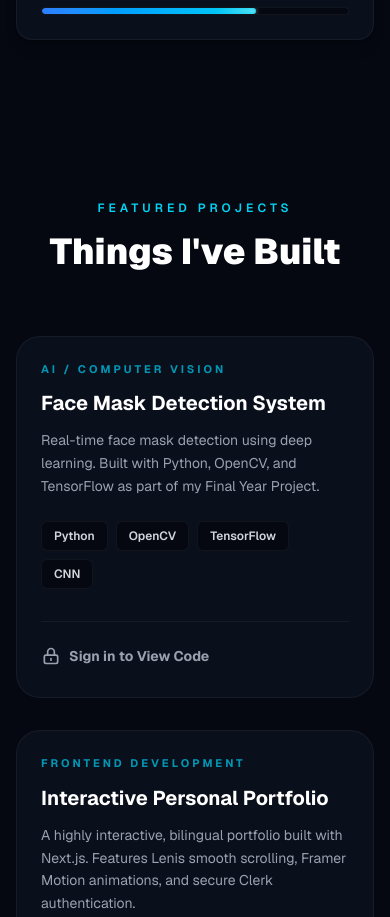
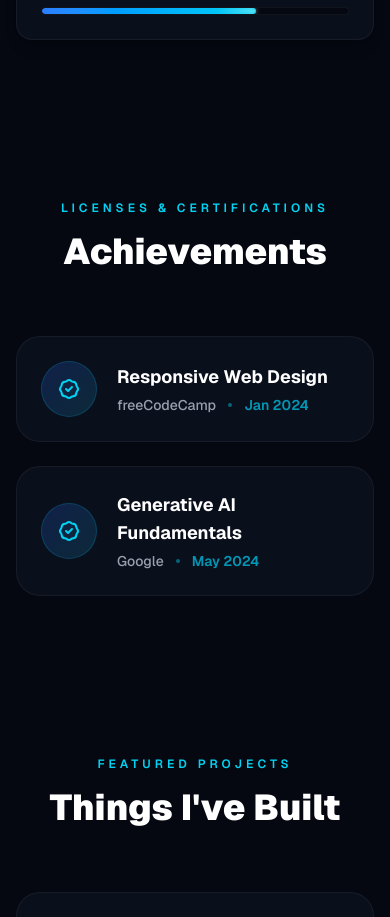
Before and after one commit to owaiskhan2501000/owais-portfolio-web, a Next.js app: page / in a window 390 px wide. Shown: the part 3760-4677 px from the top of the page. Built offline with nearby package versions, Linux system fonts and the light colour scheme; no server answers.

Commit message:
Added Certificates Section

```diff
--- a/app/page.tsx
+++ b/app/page.tsx
@@ -113,7 +113,7 @@ export default function Home() {
 
   // Active section tracking
   useEffect(() => {
-    const ids = ["contact", "animations", "projects", "skills", "journey", "about", "top"];
+    const ids = ["contact", "animations", "projects", "certifications", "skills", "journey", "about", "top"];
 
     // 1. Setup IntersectionObserver instead of a scroll event for elements
     const observer = new IntersectionObserver((entries) => {
@@ -221,6 +221,11 @@ export default function Home() {
         { name: "Computer Vision", level: 75, icon: "👁️" },
         { name: "UI/UX Design", level: 70, icon: "🎨" },
       ],
+      certTitle: "Licenses & Certifications",
+      certs: [
+        { name: "Responsive Web Design", issuer: "freeCodeCamp", date: "Jan 2024", link: "https://freecodecamp.org/certification/mohammad-owais/responsive-web-design" },
+        { name: "Generative AI Fundamentals", issuer: "Google", date: "May 2024", link: "#" },
+      ],
       statsProjects: "Projects",
       statsTech: "Technologies",
       statsExperience: "Years Exp.",
@@ -234,6 +239,7 @@ export default function Home() {
       navAbout: "About",
       navJourney: "Journey",
       navSkills: "Skills",
+      navCerts: "Certs",
       navProjects: "Projects",
       navAnimations: "Animations",
       navContact: "Contact",
@@ -276,6 +282,11 @@ export default function Home() {
         { name: "计算机视觉", level: 75, icon: "👁️" },
         { name: "UI/UX 设计", level: 70, icon: "🎨" },
       ],
+      certTitle: "执照与认证",
+      certs: [
+        { name: "响应式Web设计", issuer: "freeCodeCamp", date: "2024年1月", link: "https://freecodecamp.org/certification/mohammad-owais/responsive-web-design" },
+        { name: "生成式AI基础", issuer: "Google", date: "2024年5月", link: "#" },
+      ],
       statsProjects: "项目",
       statsTech: "技术",
       statsExperience: "年经验",
@@ -289,6 +300,7 @@ export default function Home() {
       navAbout: "关于",
       navJourney: "经历",
       navSkills: "技能",
+      navCerts: "证书",
       navProjects: "项目",
       navAnimations: "动画",
       navContact: "联系",
@@ -326,10 +338,11 @@ export default function Home() {
     { id: "about", label: t.navAbout },
     { id: "journey", label: t.navJourney },
     { id: "skills", label: t.navSkills },
+    { id: "certifications", label: t.navCerts },
     { id: "projects", label: t.navProjects },
     { id: "animations", label: t.navAnimations },
     { id: "contact", label: t.navContact },
-  ], [t.navHome, t.navAbout, t.navJourney, t.navSkills, t.navProjects, t.navAnimations, t.navContact]);
+  ], [t.navHome, t.navAbout, t.navJourney, t.navSkills, t.navCerts, t.navProjects, t.navAnimations, t.navContact]);
 
   return (
     <main id="top" className="min-h-[100dvh] bg-[#050810] text-white font-sans relative flex flex-col overflow-x-hidden">
@@ -592,6 +605,35 @@ export default function Home() {
         </div>
       </section>
 
+      {/* ━━━ CERTIFICATIONS ━━━ */}
+      <section id="certifications" className="py-20 sm:py-28 px-4 sm:px-6 lg:px-8 relative bg-gradient-to-b from-transparent via-[#050810]/50 to-transparent">
+        <div className="max-w-5xl mx-auto">
+          <Reveal>
+            <p className="text-xs uppercase tracking-[4px] text-cyan-400 font-semibold mb-4 text-center">{t.certTitle}</p>
+            <h2 className="text-4xl sm:text-5xl font-black text-center mb-16">{lang === "en" ? "Achievements" : "成就和证书"}</h2>
+          </Reveal>
+          <div className="grid grid-cols-1 sm:grid-cols-2 gap-6">
+            {t.certs.map((cert, i) => (
+              <Reveal key={i} delay={i * 0.1}>
+                <a href={cert.link} target="_blank" rel="noopener noreferrer" className="group block relative p-6 sm:p-8 rounded-3xl bg-[#0a0f1c] border border-white/5 hover:border-cyan-500/40 transition-all duration-300 hover:-translate-y-1 hover:shadow-[0_10px_40px_-10px_rgba(34,211,238,0.15)] flex gap-5 items-center">
+                  <div className="flex-shrink-0 w-14 h-14 rounded-full bg-gradient-to-br from-blue-900/40 to-cyan-900/40 border border-cyan-500/20 flex items-center justify-center text-cyan-400 group-hover:scale-110 transition-transform duration-300">
+                    <svg xmlns="http://www.w3.org/2000/svg" className="h-6 w-6" fill="none" viewBox="0 0 24 24" stroke="currentColor"><path strokeLinecap="round" strokeLinejoin="round" strokeWidth={2} d="M9 12l2 2 4-4M7.835 4.697a3.42 3.42 0 001.946-.806 3.42 3.42 0 014.438 0 3.42 3.42 0 001.946.806 3.42 3.42 0 013.138 3.138 3.42 3.42 0 00.806 1.946 3.42 3.42 0 010 4.438 3.42 3.42 0 00-.806 1.946 3.42 3.42 0 01-3.138 3.138 3.42 3.42 0 00-1.946.806 3.42 3.42 0 01-4.438 0 3.42 3.42 0 00-1.946-.806 3.42 3.42 0 01-3.138-3.138 3.42 3.42 0 00-.806-1.946 3.42 3.42 0 010-4.438 3.42 3.42 0 00.806-1.946 3.42 3.42 0 013.138-3.138z" /></svg>
+                  </div>
+                  <div>
+                    <h3 className="text-lg font-bold text-white mb-1 group-hover:text-cyan-300 transition-colors">{cert.name}</h3>
+                    <div className="flex items-center gap-3 text-sm">
+                      <span className="text-gray-400 font-medium">{cert.issuer}</span>
+                      <span className="w-1 h-1 rounded-full bg-cyan-500/50"></span>
+                      <span className="text-cyan-500/80 font-semibold">{cert.date}</span>
+                    </div>
+                  </div>
+                </a>
+              </Reveal>
+            ))}
+          </div>
+        </div>
+      </section>
+
       {/* ━━━ PROJECTS ━━━ */}
       <section id="projects" className="py-20 sm:py-28 px-4 sm:px-6 lg:px-8 relative">
         <div className="max-w-6xl mx-auto">
```
